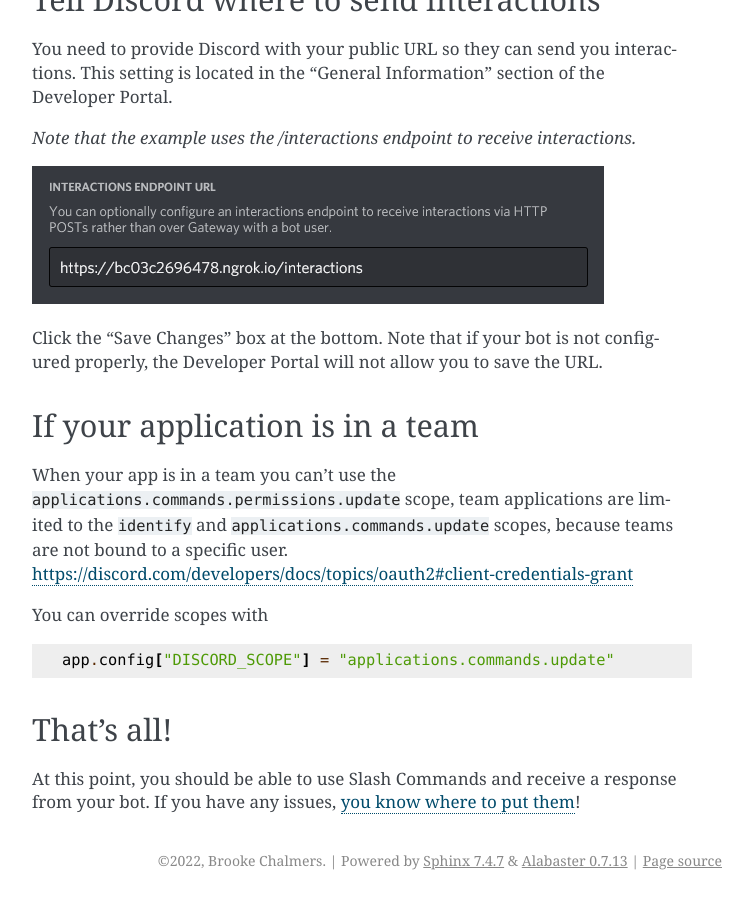
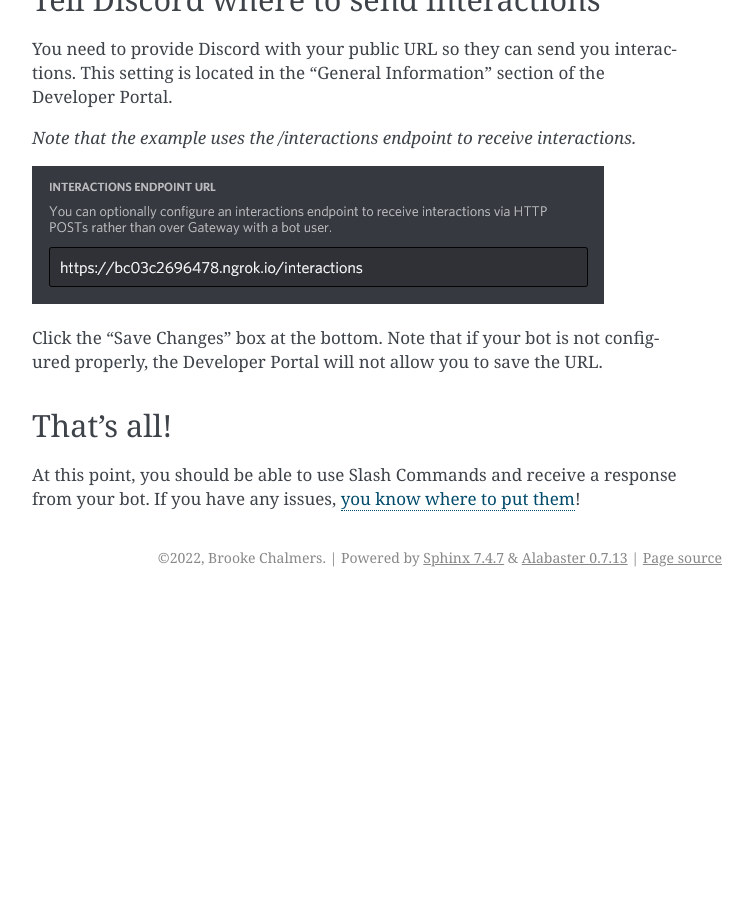
Before and after one commit to breqdev/flask-discord-interactions, a Sphinx documentation site: the page built from docs/botsetup.rst, in a window 1280 px wide and 900 px high, scrolled down 3491 px. Shown: the whole window, without its empty margins (388-1141 px from the left). Built offline with Sphinx 7.4.7, drawn with Linux system fonts in a browser that asks for light colours; after the commit the page ends 4088 px from its top, so only the background shows below that; some of the changed text lies outside the part shown.

Commit message:
Remove docs section on permissions scope issue

```diff
--- a/docs/botsetup.rst
+++ b/docs/botsetup.rst
@@ -110,19 +110,6 @@ You need to provide Discord with your public URL so they can send you interactio
 
 Click the "Save Changes" box at the bottom. Note that if your bot is not configured properly, the Developer Portal will not allow you to save the URL.
 
-If your application is in a team
---------------------------------
-
-When your app is in a team you can't use the ``applications.commands.permissions.update`` scope, team applications are limited to the ``identify`` and ``applications.commands.update`` scopes, because teams are not bound to a specific user.
-https://discord.com/developers/docs/topics/oauth2#client-credentials-grant
-
-You can override scopes with
-
-.. code-block:: python
-
-        app.config["DISCORD_SCOPE"] = "applications.commands.update"
-
-
 That's all!
 -----------
 
```
